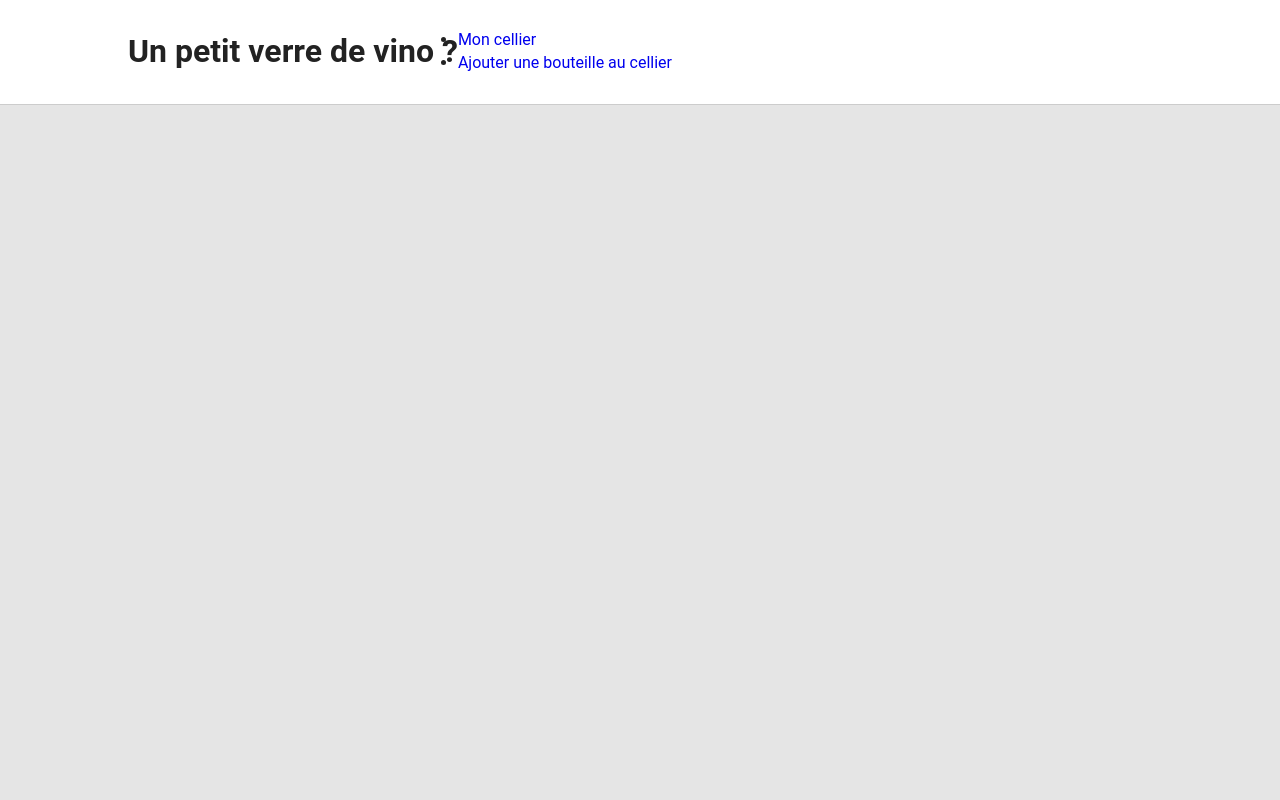
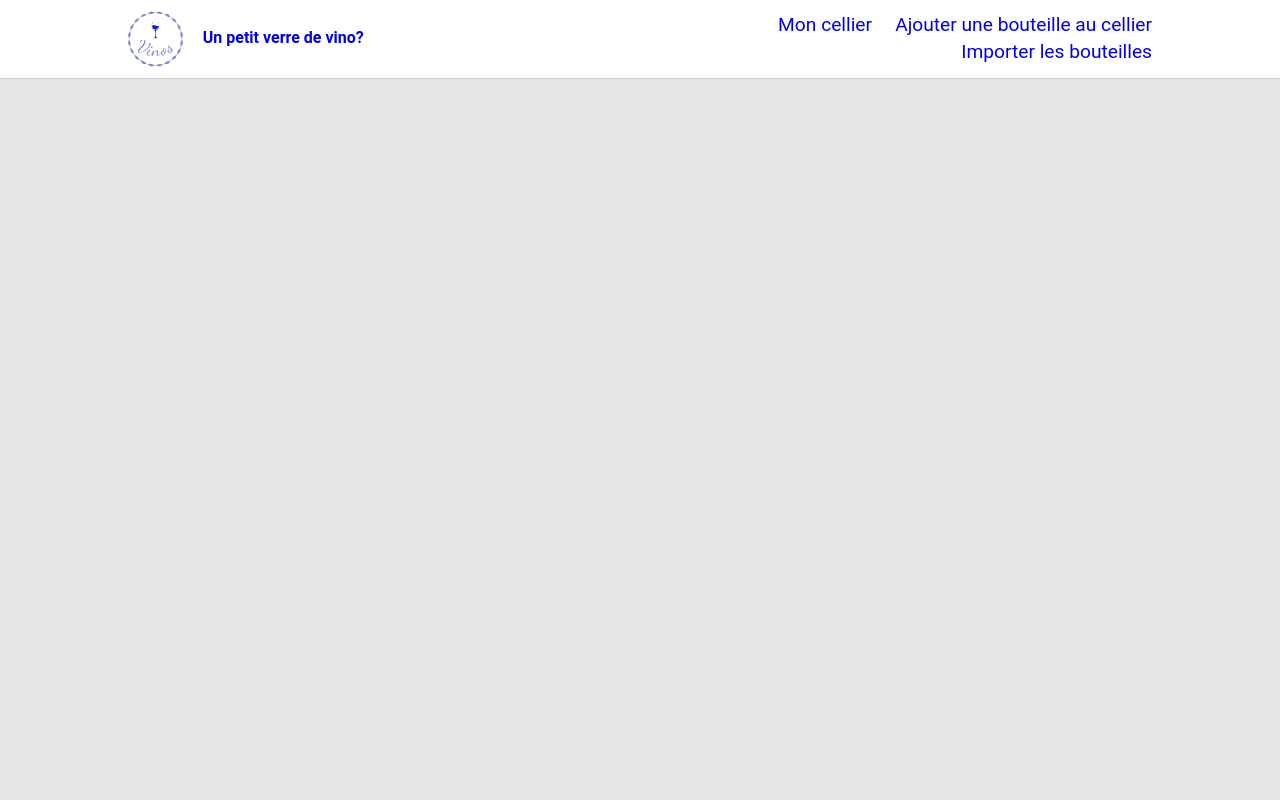
Before and after one commit to absahmed799/vino-web2, a PHP site: page /vues/entete.php in a window 1280 px wide. Run offline with PHP 8.4, Linux system fonts and the light colour scheme; some libraries are stand-ins or nearby versions.

Commit message:
ajout page/vue entete.php, du css/html et logo fc

```diff
--- a/vues/entete.php
+++ b/vues/entete.php
@@ -20,14 +20,17 @@
 		<script src="./js/plugins.js"></script>
 		<script src="./js/main.js"></script>
 	</head>
-	<body >
-		<header>
-			<h1>Un petit verre de vino ?</h1>
-			<nav>
-				<ul>
-					<li><a href="?requete=accueil">Mon cellier</a></li>
-					<li><a href="?requete=ajouterNouvelleBouteilleCellier">Ajouter une bouteille au cellier</a></li>
-				</ul>
-			</nav>
+
+	<body style="height: 100%;">
+		<header class="header">
+            <a href="#" class="logo">
+                <img src="./images/vinos-blues-icone.svg" alt="logo.svg">  <span class="text_logo">Un petit verre de vino?</span>
+            </a>
+            <i class="bx bx-menu" id="menu-icon"></i>
+			<nav class="navbar">
+                <a href="?requete=accueil/">Mon cellier</a>
+                <a href="?requete=ajouterNouvelleBouteilleCellier">Ajouter une bouteille au cellier</a>
+                <a href="/updateSAQ.php">Importer les bouteilles</a>
+            </nav>
 		</header>
 		<main>
```
